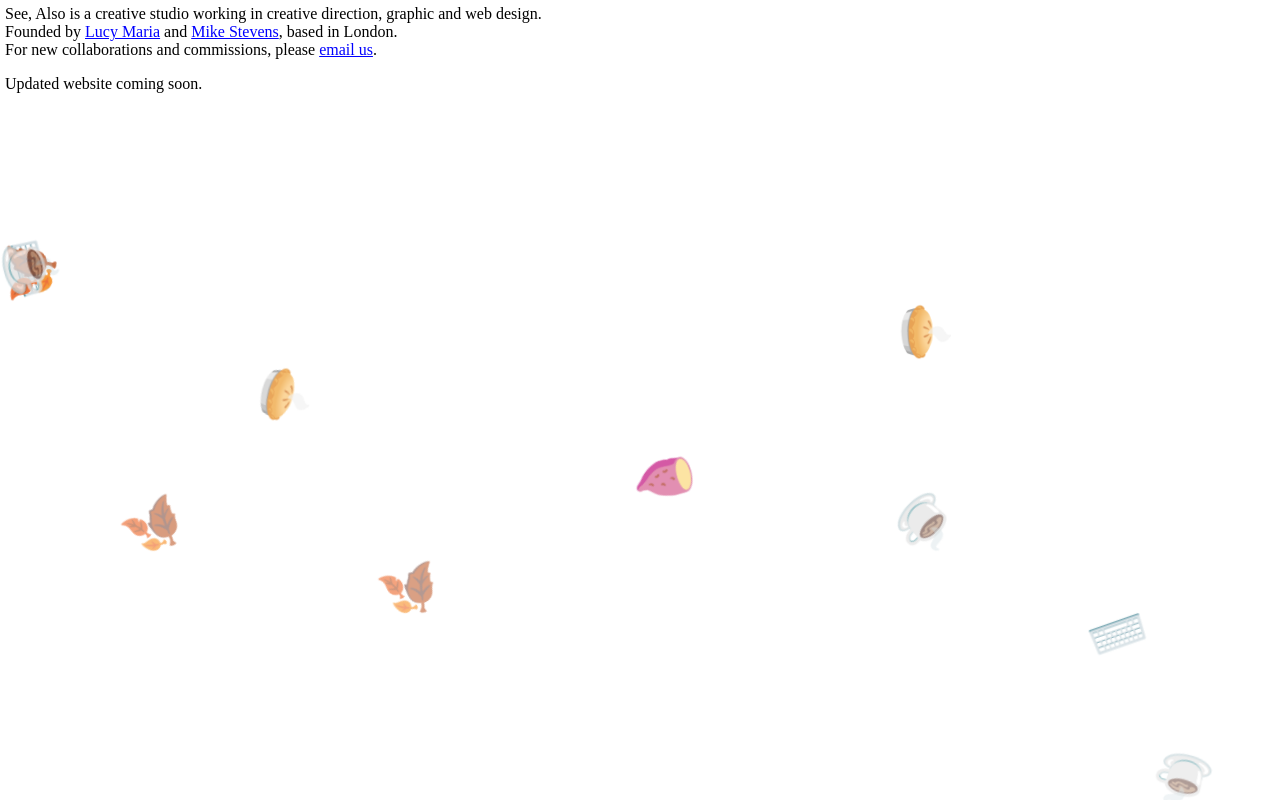
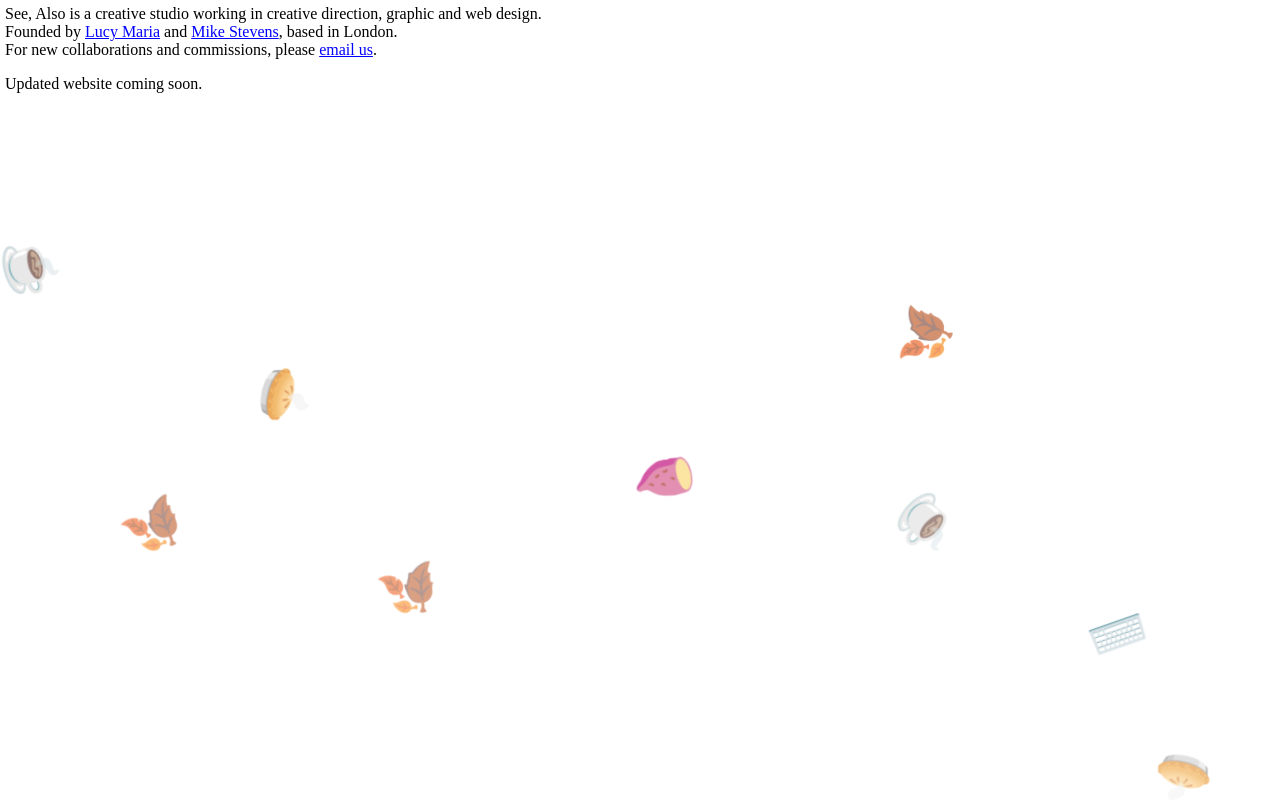
Before and after one commit to see-also-studio/temp-website, a plain HTML site: page index.html in a window 1280 px wide. Drawn offline with Linux system fonts and the light colour scheme.

Commit message:
Update index.html

```diff
--- a/index.html
+++ b/index.html
@@ -27,12 +27,9 @@
     <div>🍠</div>
     <div>⌨️</div>
     <div>☕</div>
-    <div>☕</div>
-    <div>🥧</div>
     <div>🥧</div>
     <div>🍂</div>
-    <div>⌨️</div>
-    <div>🍂</div>
+    <div>🖱️</div>
     <div>🍂</div>
     <div>☕</div>
 
```
